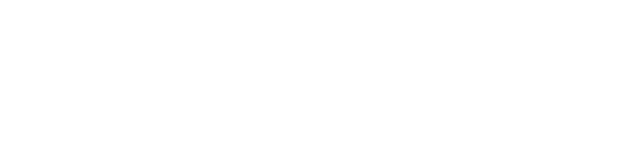
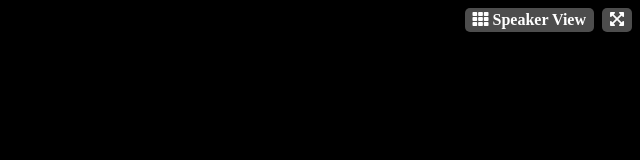
Before and after one commit to Paparellav/html-css-zoom, a plain HTML site: page index.html in a window 1280 px wide. Shown: the whole page, without its empty margins (640-1280 px from the left). Drawn offline with Linux system fonts and the light colour scheme.

Commit message:
aggiunto header

```diff
--- a/css/style.css
+++ b/css/style.css
@@ -7,7 +7,12 @@
 
 /* COMMON/UTILITY */
 html {
+    font-family: Arial, Helvetica, sans-serif;
     font-size: 100%;
+}
+
+body {
+    background-color: black;
 }
 
 img {
@@ -18,4 +23,24 @@ ul {
     list-style: none;
 }
 
+a {
+    color: white;
+}
+
+/* BUTTON */
+.header-button {
+    padding: .2em .5em;
+    border-radius: 5px;
+    background-color: rgba(128, 128, 128, 0.6);
+}
+
 /* HEADER */
+header {
+    padding: .5em;
+    display: flex;
+    justify-content: flex-end;
+}
+
+.first-btn {
+    margin-right: .5em;
+}
--- a/index.html
+++ b/index.html
@@ -14,16 +14,18 @@
     <header>
 
         <!-- Speaker view -->
-        <div>
+        <div class="first-btn header-button">
             <a href="">
-
+                <i class="fas fa-th">
+                    Speaker View
+                </i>
             </a>
         </div>
 
         <!-- Off-White button -->
-        <div>
+        <div class="second-btn header-button">
             <a href="">
-
+                <i class="fas fa-expand-arrows-alt"></i>
             </a>
         </div>
     </header>
```
